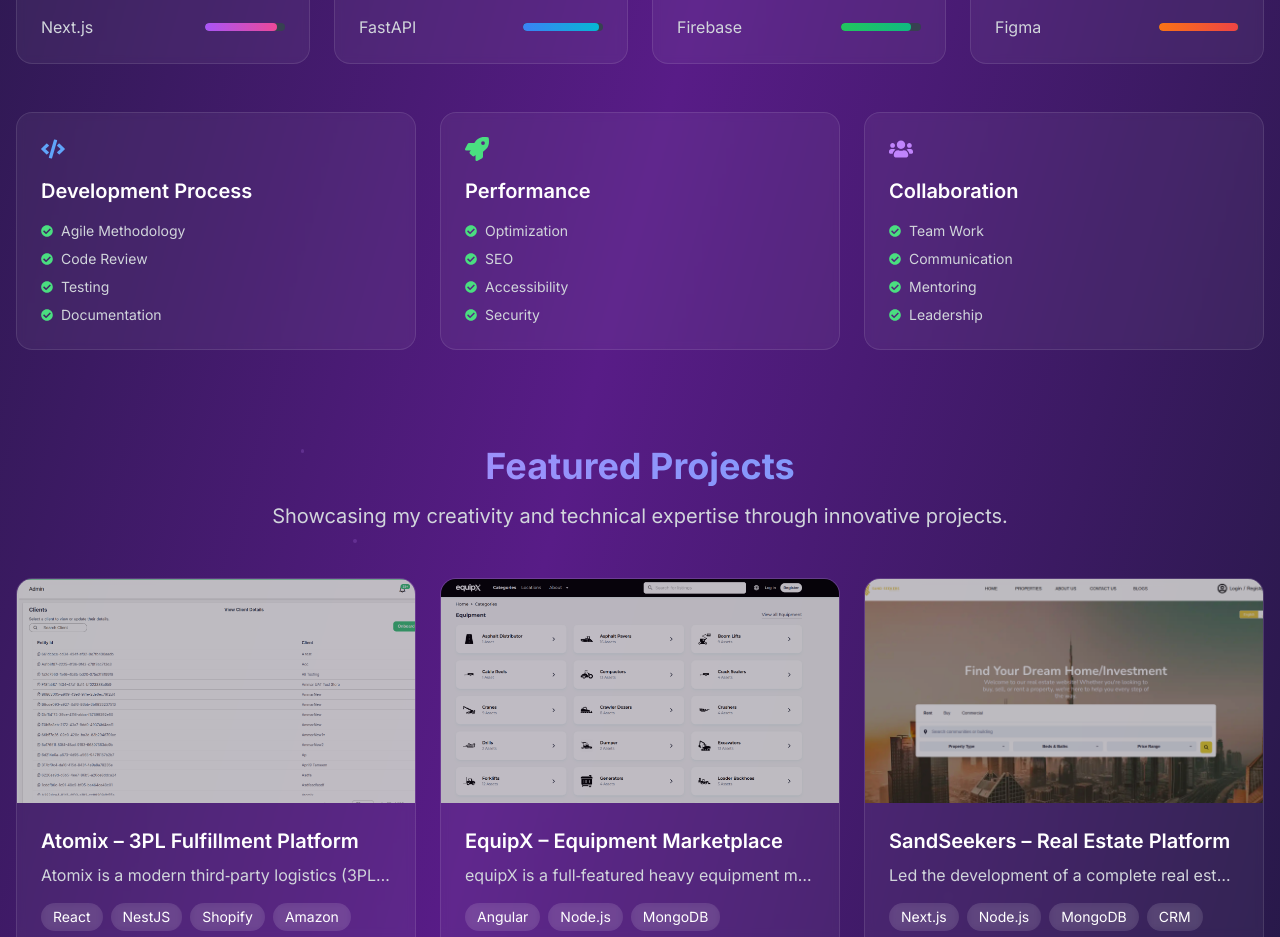
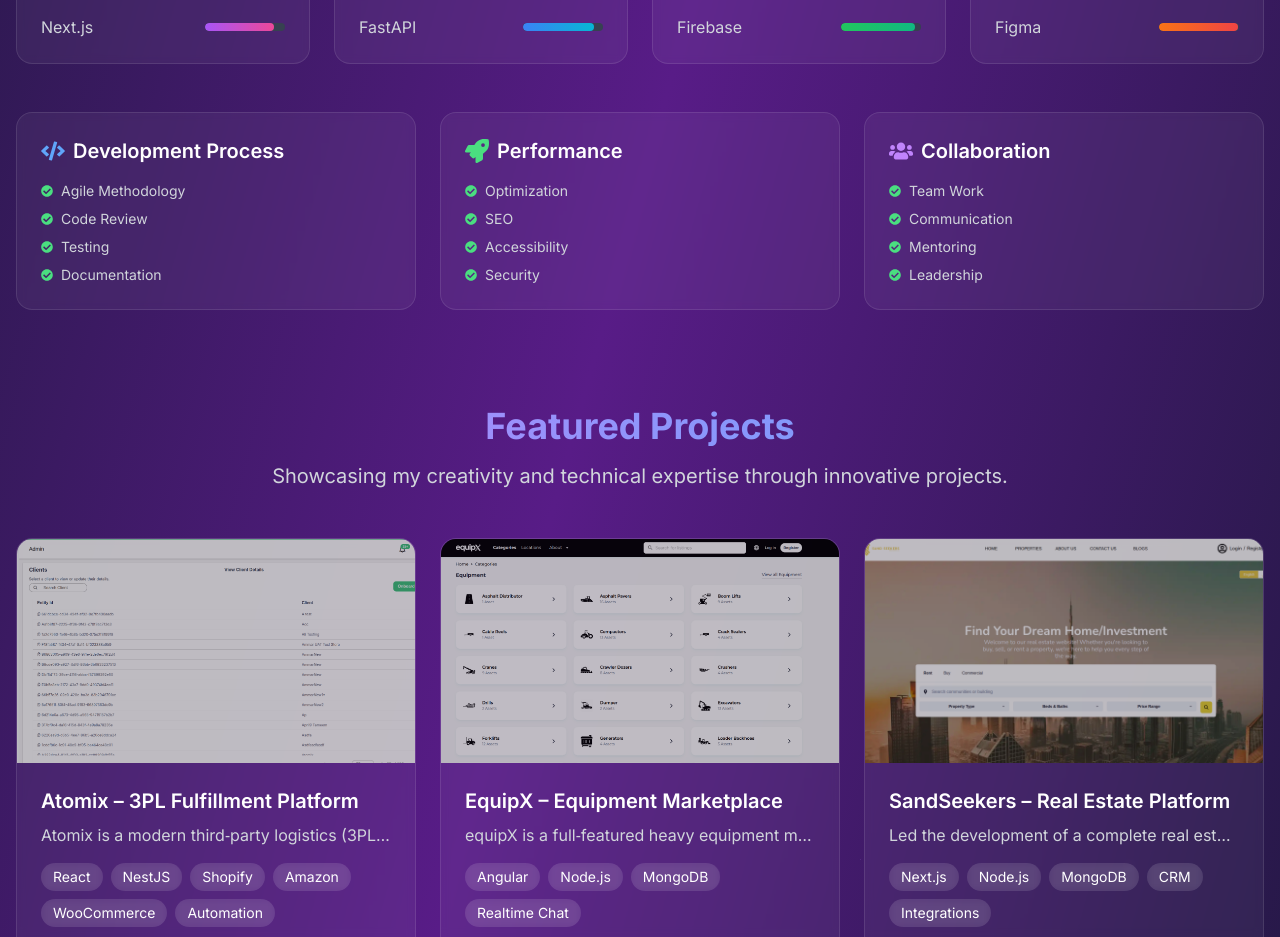
Before and after one commit to saifaslam246/portfolio, a React (Vite) app: page / in a window 1280 px wide. Shown: the part 2140-3077 px from the top of the page. Built offline with nearby package versions, Linux system fonts and the light colour scheme.

Commit message:
allign icons on the about section

```diff
--- a/src/App.jsx
+++ b/src/App.jsx
@@ -831,10 +831,12 @@
                 viewport={{ once: true }}
                 className="p-4 sm:p-6 rounded-2xl bg-white/5 backdrop-blur-sm border border-white/10"
               >
-                <div className={`text-xl sm:text-2xl mb-4 ${section.color}`}>
-                  <section.icon />
+                <div className="mb-4 flex items-center gap-2">
+                  <span className={`text-xl sm:text-2xl ${section.color} flex items-center`}>
+                    <section.icon />
+                  </span>
+                  <h3 className="text-lg sm:text-xl font-semibold text-white m-0 leading-none">{section.title}</h3>
                 </div>
-                <h3 className="text-lg sm:text-xl font-semibold text-white mb-4">{section.title}</h3>
                 <div className="space-y-2">
                   {section.items.map((item, itemIndex) => (
                     <div key={itemIndex} className="text-gray-300 text-xs sm:text-sm flex items-center gap-2">
```
